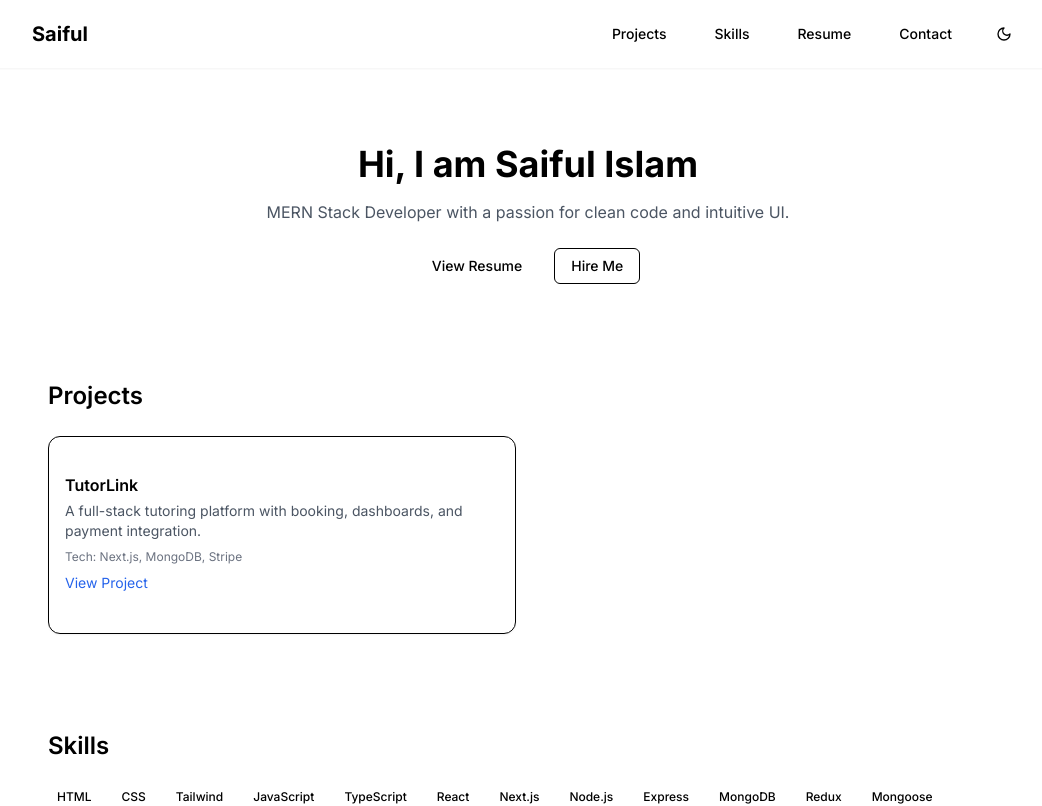
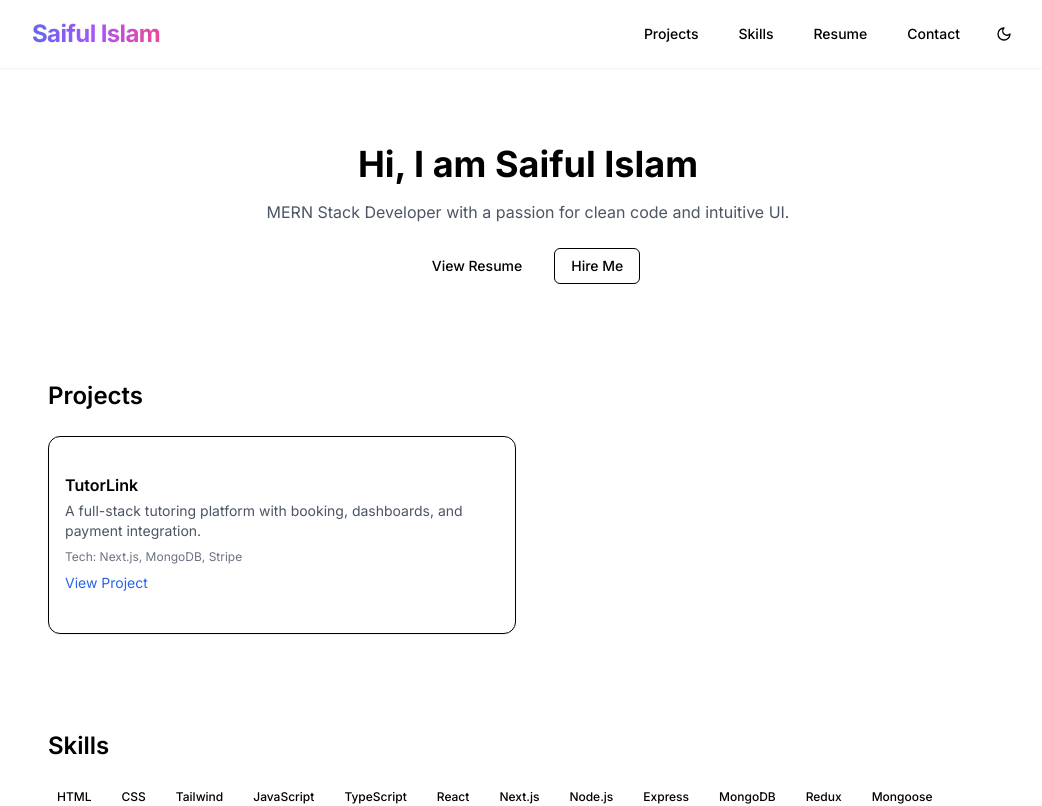
Before and after one commit to saifulislam106/portfolio, a Next.js app: page / in a window 1280 px wide. Shown: the top 806 px of the page, without its empty margins (112-1154 px from the left). Built offline with nearby package versions, Linux system fonts and the light colour scheme.

Commit message:
responsive navbar commited

```diff
--- a/components/Navbar.tsx
+++ b/components/Navbar.tsx
@@ -2,7 +2,6 @@
 // 'use client';
 // import Link from 'next/link';
 // import { Button } from './ui/button';
-
 
 // export const Navbar = () => (
 //   <nav className="w-full py-4 shadow-sm fixed top-0 bg-white z-50">
@@ -18,29 +17,46 @@
 //   </nav>
 // );
 
-
-'use client';
-import { useTheme } from 'next-themes';
-import { Button } from '@/components/ui/button';
-import { Moon, Sun } from 'lucide-react';
-import Link from 'next/link';
+"use client";
+// import { useTheme } from "next-themes";
+// import { Button } from "@/components/ui/button";
+// import { Moon, Sun } from "lucide-react";
+// import Link from "next/link";
+import { NavbarLinks } from "./NavbarLinks";
 
 export const Navbar = () => {
-  const { setTheme, theme } = useTheme();
+  // const { setTheme, theme } = useTheme();
 
   return (
     <nav className="w-full py-4 shadow-sm fixed top-0 bg-white dark:bg-black z-50">
       <div className="max-w-5xl mx-auto px-4 flex justify-between items-center">
-        <span className="text-xl font-bold">Saiful</span>
-        <div className="space-x-4 flex items-center">
-        <Link href="#projects"><Button variant="ghost">Projects</Button></Link>
-        <Link href="#skills"><Button variant="ghost">Skills</Button></Link>
-       <Link href="#resume"><Button variant="ghost">Resume</Button></Link>
-       <Link href="#contact"><Button>Contact</Button></Link>
-          <Button variant="ghost" onClick={() => setTheme(theme === 'dark' ? 'light' : 'dark')}>
-            {theme === 'dark' ? <Sun size={18} /> : <Moon size={18} />}
+        {/* <span className="text-xl font-bold">Saiful</span> */}
+        <div className="text-2xl font-bold tracking-tight text-primary">
+          <span className="bg-gradient-to-r from-indigo-500 via-purple-500 to-pink-500 bg-clip-text text-transparent">
+            Saiful Islam
+          </span>
+        </div>
+      <NavbarLinks />
+        {/* <div className="space-x-4 flex items-center">
+          <Link href="#projects">
+            <Button variant="ghost">Projects</Button>
+          </Link>
+          <Link href="#skills">
+            <Button variant="ghost">Skills</Button>
+          </Link>
+          <Link href="#resume">
+            <Button variant="ghost">Resume</Button>
+          </Link>
+          <Link href="#contact">
+            <Button>Contact</Button>
+          </Link>
+          <Button
+            variant="ghost"
+            onClick={() => setTheme(theme === "dark" ? "light" : "dark")}
+          >
+            {theme === "dark" ? <Sun size={18} /> : <Moon size={18} />}
           </Button>
-        </div>
+        </div> */}
       </div>
     </nav>
   );
--- /dev/null
+++ b/components/NavbarLinks.tsx
@@ -0,0 +1,89 @@
+'use client';
+
+import { useTheme } from 'next-themes';
+import { useState, useEffect } from 'react';
+import Link from 'next/link';
+import { Button } from '@/components/ui/button';
+import { Sun, Moon, Menu } from 'lucide-react';
+
+export function NavbarLinks() {
+  const { theme, setTheme } = useTheme();
+  const [menuOpen, setMenuOpen] = useState(false);
+  const [mounted, setMounted] = useState(false);
+
+  useEffect(() => {
+    setMounted(true);
+  }, []);
+
+  return (
+    <div className="ml-auto">
+      {/* Desktop Nav */}
+      <div className="hidden md:flex items-center space-x-2">
+        <Link href="#projects">
+          <Button variant="ghost">Projects</Button>
+        </Link>
+        <Link href="#skills">
+          <Button variant="ghost">Skills</Button>
+        </Link>
+        <Link href="#resume">
+          <Button variant="ghost">Resume</Button>
+        </Link>
+        <Link href="#contact">
+          <Button>Contact</Button>
+        </Link>
+        {mounted && (
+          <Button
+            variant="ghost"
+            onClick={() => setTheme(theme === 'dark' ? 'light' : 'dark')}
+          >
+            {theme === 'dark' ? <Sun size={18} /> : <Moon size={18} />}
+          </Button>
+        )}
+      </div>
+
+      {/* Mobile Menu Toggle */}
+      <div className="md:hidden">
+        <Button
+          size="icon"
+          variant="ghost"
+          onClick={() => setMenuOpen(!menuOpen)}
+        >
+          <Menu />
+        </Button>
+      </div>
+
+      {/* Mobile Dropdown Menu */}
+      {menuOpen && (
+        <div className="absolute right-4 top-14 z-50 flex flex-col space-y-2 bg-popover p-4 rounded-md shadow-md md:hidden">
+          <Link href="#projects">
+            <Button variant="ghost" className="w-full justify-start">
+              Projects
+            </Button>
+          </Link>
+          <Link href="#skills">
+            <Button variant="ghost" className="w-full justify-start">
+              Skills
+            </Button>
+          </Link>
+          <Link href="#resume">
+            <Button variant="ghost" className="w-full justify-start">
+              Resume
+            </Button>
+          </Link>
+          <Link href="#contact">
+            <Button className="w-full justify-start">Contact</Button>
+          </Link>
+          {mounted && (
+            <Button
+              variant="ghost"
+              onClick={() => setTheme(theme === 'dark' ? 'light' : 'dark')}
+              className="w-full justify-start"
+            >
+              {theme === 'dark' ? <Sun size={18} /> : <Moon size={18} />}
+            </Button>
+          )}
+        </div>
+      )}
+    </div>
+  );
+}
```
